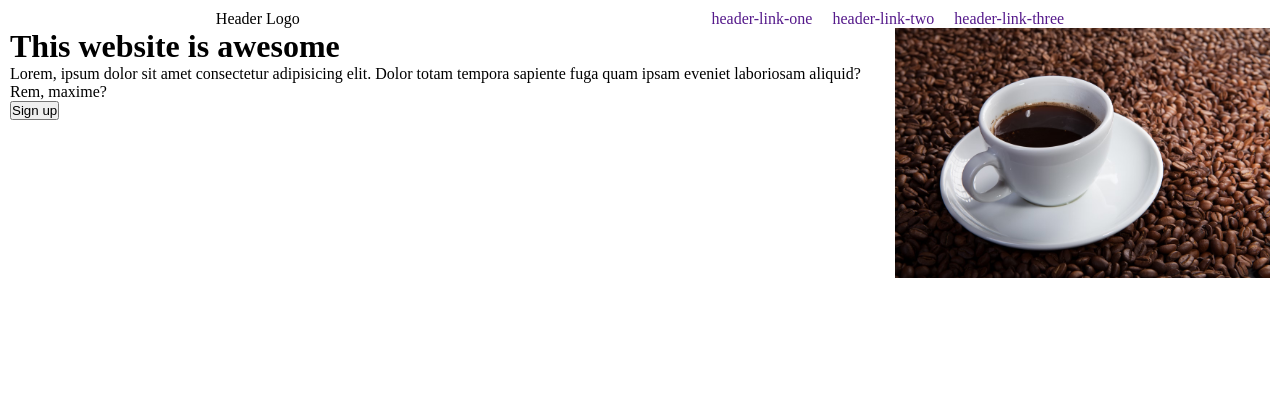
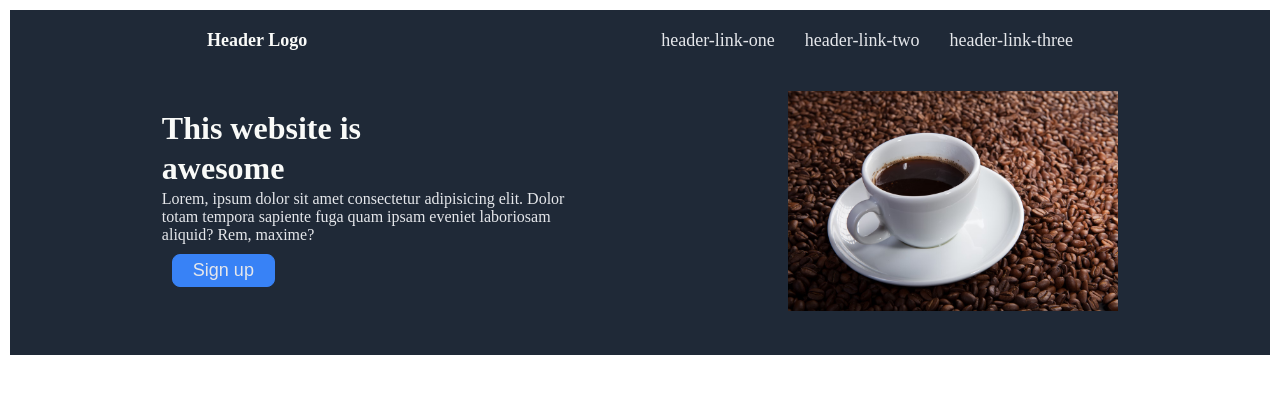
Before and after one commit to sandyr404/landing-page, a plain HTML site: page index.html in a window 1280 px wide. Drawn offline with Linux system fonts and the light colour scheme.

Commit message:
container-one edited

```diff
--- a/index.html
+++ b/index.html
@@ -23,18 +23,19 @@
       <!-- container-one content -->
       <div class="content">
         <div class="subtext">
-          <h1>This website is awesome</h1>
+          <h1>This website is</h1>
+          <h1>awesome</h1>
           <p>
-            Lorem, ipsum dolor sit amet consectetur adipisicing elit. Dolor
-            totam tempora sapiente fuga quam ipsam eveniet laboriosam aliquid?
-            Rem, maxime?
+            Lorem, ipsum dolor sit amet consectetur adipisicing elit. Dolor<br />
+            totam tempora sapiente fuga quam ipsam eveniet laboriosam
+            <br />aliquid? Rem, maxime?
           </p>
 
-          <button class="btn-signup">Sign up</button>
+          <button class="btn-signup"><a href="">Sign up</a></button>
         </div>
 
         <div class="img">
-          <img src="/images/coffee.avif" alt="" width="auto" height="250px" />
+          <img src="/images/coffee.avif" alt="" width="auto" height="220px" />
         </div>
       </div>
     </div>
--- a/style.css
+++ b/style.css
@@ -8,8 +8,31 @@ body {
   margin: 10px;
 }
 
+.container-one {
+  background-color: #1f2937;
+  padding: 20px;
+  margin: 0 auto;
+}
+
+.logo {
+  font-size: 18px;
+  font-weight: 900;
+  color: #f9faf8;
+}
+
+h1 {
+  color: #f9faf8;
+  margin-bottom: 3px;
+}
+
+p {
+  color: #e5e7eb;
+}
+
 a {
   text-decoration: none;
+  font-size: 18px;
+  color: #e5e7eb;
 }
 
 ul {
@@ -24,14 +47,25 @@ ul {
 .navbar {
   display: flex;
   justify-content: space-around;
+  margin-bottom: 20px;
 }
 
 .navlinks {
   display: flex;
-  gap: 20px;
+  gap: 30px;
 }
 
 .content {
   display: flex;
   justify-content: space-around;
+  padding: 20px;
+  align-items: center;
 }
+
+.btn-signup {
+  padding: 5px 20px;
+  margin: 10px;
+  background-color: #3882f6;
+  border-radius: 8px;
+  border: 1px solid #3882f6;
+}
```
